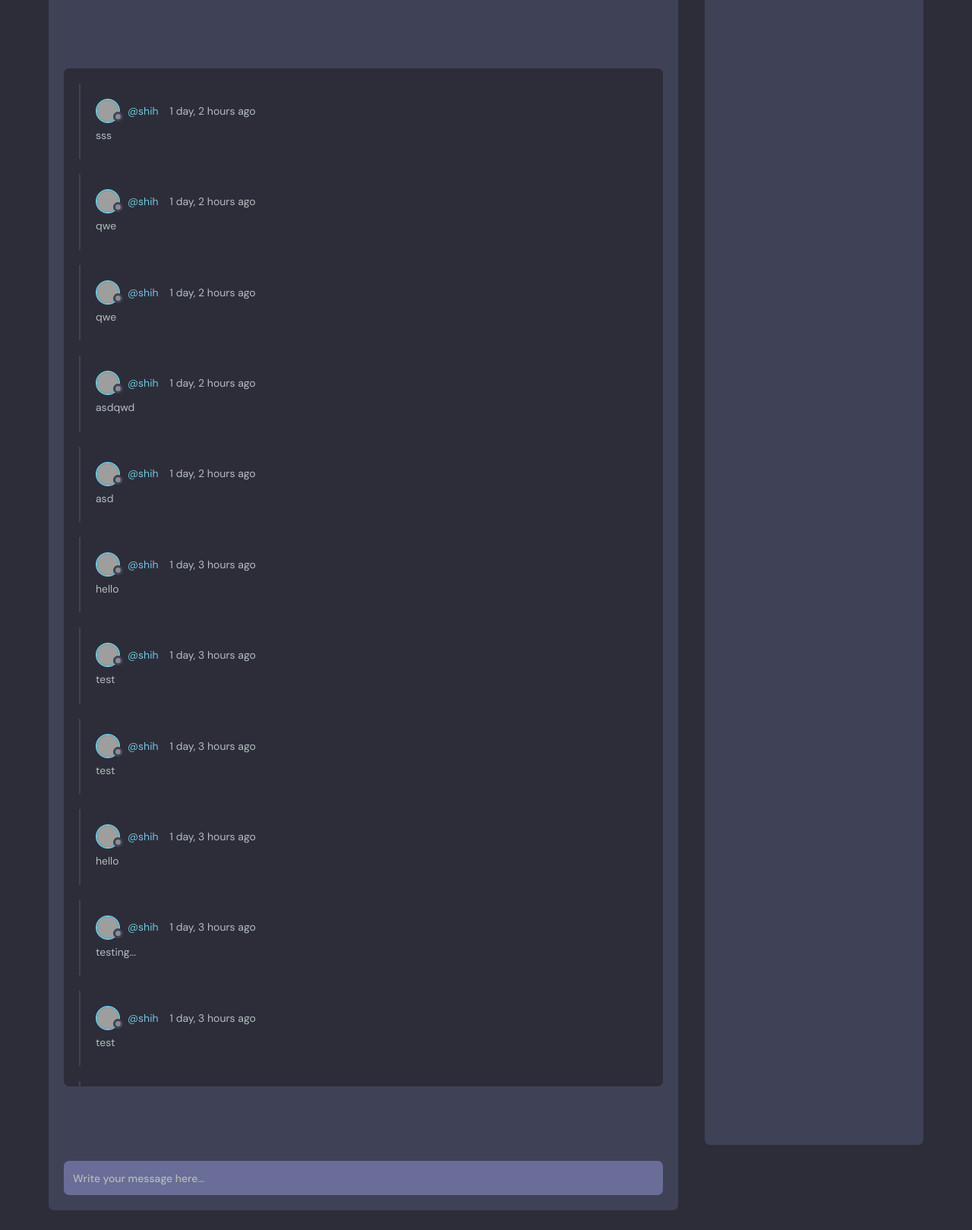
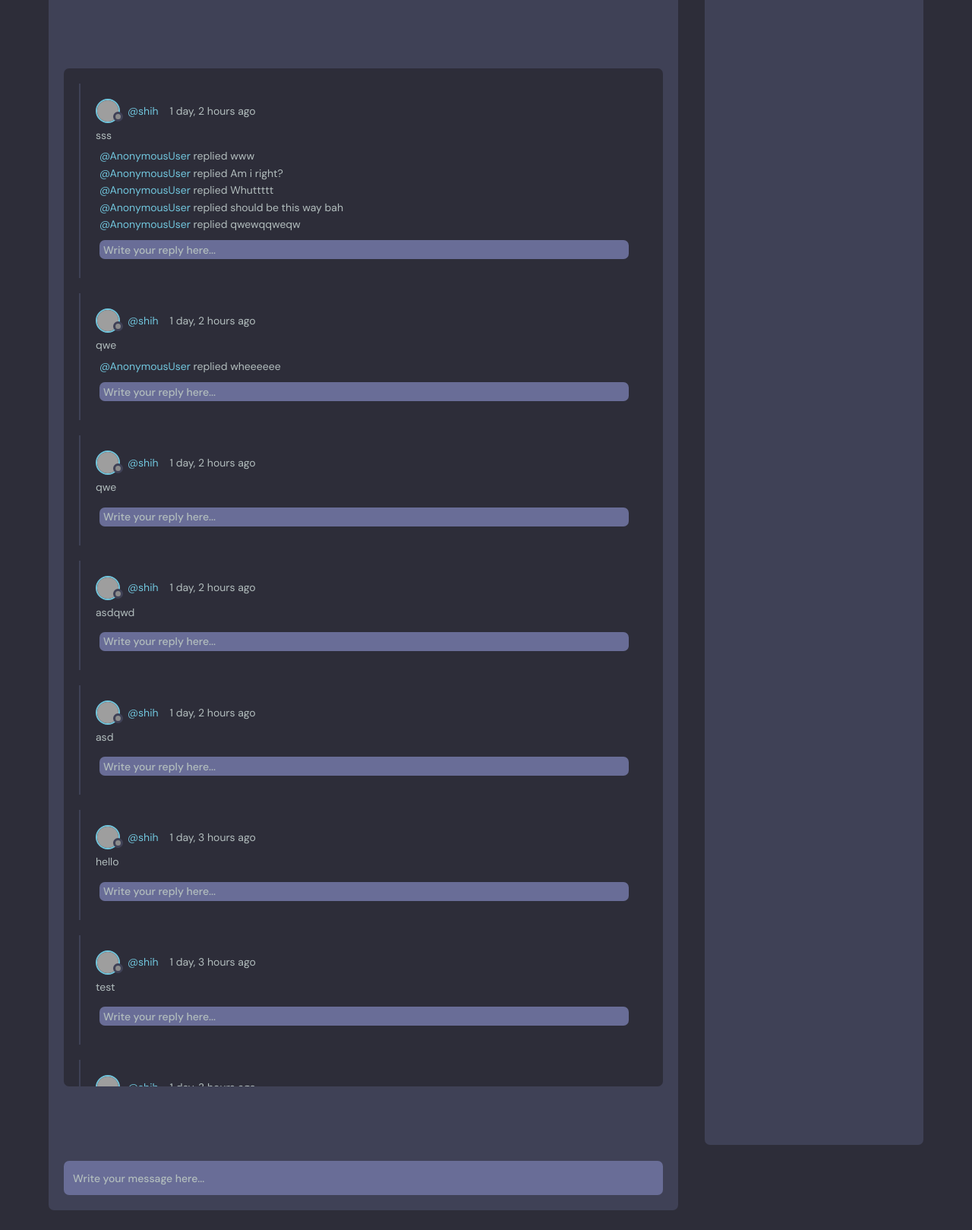
Before and after one commit to shih91/DjangoTutorialForum, a Django app: page /room/9/ in a window 1280 px wide. Shown: the part 782-2401 px from the top of the page at 76% size. Run offline with Django 3.2, Linux system fonts and the light colour scheme; data comes from the database, SQL or seed files in the repository; both versions use the stored data as it was after the commit; grey boxes are pictures that could not be loaded.

Commit message:
added basic reply

```diff
--- a/studybud/base/admin.py
+++ b/studybud/base/admin.py
@@ -2,8 +2,9 @@ from django.contrib import admin
 
 # Register your models here.
 
-from .models import Room, Topic, Message
+from .models import Room, Topic, Message, Reply
 
 admin.site.register(Room)
 admin.site.register(Topic)
 admin.site.register(Message)
+admin.site.register(Reply)
--- a/studybud/base/models.py
+++ b/studybud/base/models.py
@@ -1,5 +1,6 @@
 from django.db import models
 from django.contrib.auth.models import User
+from django.db.models.deletion import SET_NULL
 
 # Create your models here.
 class Topic(models.Model):
@@ -35,3 +36,17 @@ class Message(models.Model):
 
     def __str__(self):
         return self.body[0:50]
+
+class Reply(models.Model):
+    user = models.ForeignKey(User, on_delete=SET_NULL, null=True)
+    room = models.ForeignKey(Room, on_delete=models.CASCADE)
+    message = models.ForeignKey(Message, on_delete=models.CASCADE)
+    body = models.TextField()
+    updated = models.DateTimeField(auto_now=True)
+    created = models.DateTimeField(auto_now_add=True)
+
+    class Meta:
+        ordering = ['-updated', '-created']
+
+    def __str__(self):
+        return self.body[0:50]
--- a/studybud/base/templates/base/room.html
+++ b/studybud/base/templates/base/room.html
@@ -107,7 +107,7 @@
                     {% endif %}
                   </div>
                   <div class="thread__details">
-                    {{message.body}}
+                    {% include 'base/thread.html' %}
                   </div>
                 </div>
                 {% endfor %}
--- /dev/null
+++ b/studybud/base/templates/base/thread.html
@@ -0,0 +1,19 @@
+{% load dict_key%}
+
+{{message.body}}
+<div class="reply__message">
+    {% for r in replies %}
+        {% if r == message.id %}
+            {% for i in replies|dict_key:r %}
+                <p>
+                    <a href="{% url 'user-profile' i.user.id %}">@{{user}}</a> replied {{i}}
+                </p>
+            {% endfor %}
+        {% endif %}
+    {% endfor %}
+    <form action="" method="POST">
+        {% csrf_token %}
+        <input name="reply" placeholder="Write your reply here..." />
+        <input type="hidden" value={{message.id}} name="message_id">
+    </form>
+</div>
--- a/studybud/base/views.py
+++ b/studybud/base/views.py
@@ -6,7 +6,7 @@ from django.db.models import Q
 from django.contrib.auth.models import User
 from django.contrib.auth import authenticate, login, logout
 from django.contrib.auth.forms import UserCreationForm
-from .models import Message, Room, Topic, Message
+from .models import Message, Room, Topic, Message, Reply
 from .forms import RoomForm, UserForm
 
 # Create your views here.
@@ -81,7 +81,11 @@ def room(request, pk):
     room = Room.objects.get(id=pk)
     room_messages = room.message_set.all().order_by('-created')
 
-    if request.method == 'POST':
+    replies = {}
+    for message in room_messages:
+        replies[message.id] = message.reply_set.all().order_by('created')
+
+    if request.method == 'POST' and request.POST.get('message_id') == None:
         message = Message.objects.create(
                 user=request.user,
                 room=room,
@@ -89,10 +93,19 @@ def room(request, pk):
         )
         room.participants.add(request.user)
         return redirect('room', pk=room.id)
+    elif request.method == 'POST' and request.POST.get('message_id') != None:
+        reply = Reply.objects.create(
+            user=request.user,
+            room=room,
+            message=Message.objects.get(id=request.POST.get('message_id')),
+            body=request.POST.get('reply')
+        )
+        room.participants.add(request.user)
+        return redirect('room', pk=room.id)
 
     participants = room.participants.all()
 
-    context = {'room':room, 'room_messages':room_messages, 'participants':participants}
+    context = {'room':room, 'room_messages':room_messages, 'participants':participants, 'replies':replies}
     return render(request, 'base/room.html', context)
 
 def userProfile(request, pk):
--- a/studybud/static/styles/style.css
+++ b/studybud/static/styles/style.css
@@ -1128,7 +1128,7 @@ a {
 }
 
 .reply__message {
-  padding: 2rem;
+  padding: 0.5rem;
   /* position: absolute; */
   /* z-index: 111; */
   bottom: 0;
@@ -1144,10 +1144,10 @@ a {
   border: none;
   outline: none;
   border-radius: 0.7rem;
-  height: 4.5rem;
+  height: 2.5rem;
   width: 100%;
-  margin-top: -1rem;
-  padding: 1.2rem;
+  margin-top: 1rem;
+  padding: 0.5rem;
   font-size: 1.4rem;
   font-weight: 500;
   position: relative;
```
Also changed, not shown: studybud/base/migrations/0006_reply.py (added), studybud/db.sqlite3.
